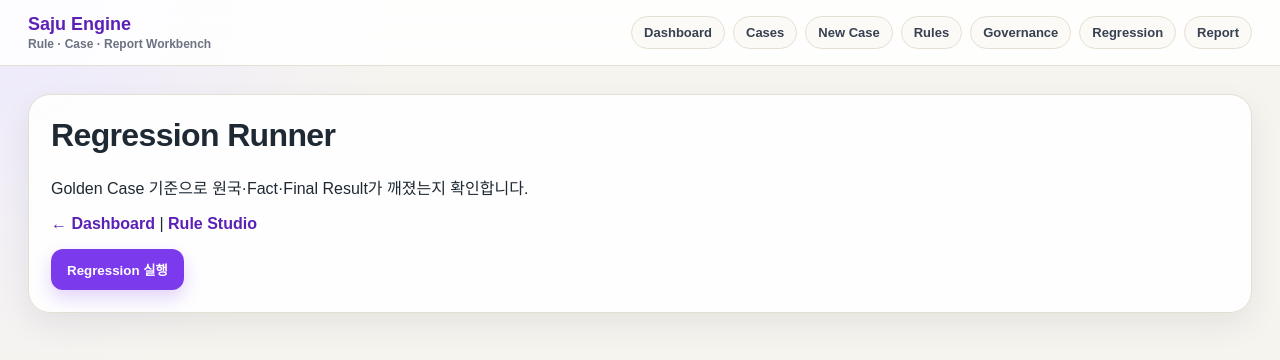
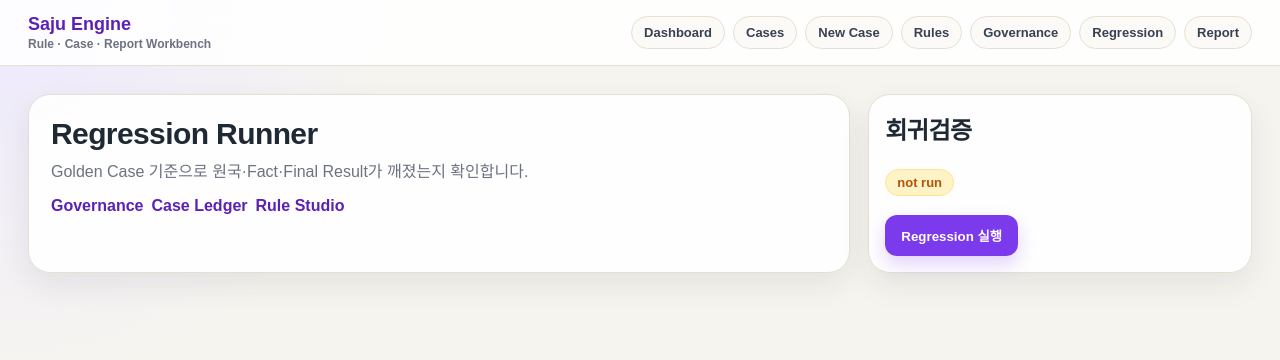
Before and after one commit to vujaderoom/sajuengine, a Next.js app in the folder frontend/: page /regressions in a window 1280 px wide. Shown: the top 360 px of the page. Built offline with nearby package versions, Linux system fonts and the light colour scheme.

Commit message:
Redesign regression runner UX

```diff
--- a/frontend/app/regressions/page.tsx
+++ b/frontend/app/regressions/page.tsx
@@ -3,28 +3,9 @@
 import Link from "next/link";
 import { useState } from "react";
 
-type CheckResult = {
-  path: string;
-  expected: unknown;
-  actual: unknown;
-  passed: boolean;
-};
-
-type CaseResult = {
-  id: string;
-  title: string;
-  status: string;
-  path: string;
-  passed: boolean;
-  checks: CheckResult[];
-};
-
-type RegressionResponse = {
-  total: number;
-  passed: number;
-  failed: number;
-  results: CaseResult[];
-};
+type CheckResult = { path: string; expected: unknown; actual: unknown; passed: boolean };
+type CaseResult = { id: string; title: string; status: string; path: string; passed: boolean; checks: CheckResult[] };
+type RegressionResponse = { total: number; passed: number; failed: number; results: CaseResult[] };
 
 export default function RegressionsPage() {
   const [data, setData] = useState<RegressionResponse | null>(null);
@@ -37,9 +18,7 @@ export default function RegressionsPage() {
     try {
       const res = await fetch("/api/regressions/run", { cache: "no-store" });
       const json = await res.json();
-      if (!res.ok) {
-        throw new Error(json?.message ?? `API error: ${res.status}`);
-      }
+      if (!res.ok) throw new Error(json?.message ?? `API error: ${res.status}`);
       setData(json);
     } catch (err) {
       setError(err instanceof Error ? err.message : "unknown error");
@@ -50,58 +29,54 @@ export default function RegressionsPage() {
 
   return (
     <main>
+      <section className="page-hero">
         <div className="card">
-        <h1>Regression Runner</h1>
-        <p>Golden Case 기준으로 원국·Fact·Final Result가 깨졌는지 확인합니다.</p>
-        <p>
-          <Link href="/dashboard">← Dashboard</Link>{" | "}
+          <h1 className="hero-title">Regression Runner</h1>
+          <p className="hero-subtitle">Golden Case 기준으로 원국·Fact·Final Result가 깨졌는지 확인합니다.</p>
+          <div className="summary-strip">
+            <Link href="/governance">Governance</Link>
+            <Link href="/cases">Case Ledger</Link>
             <Link href="/rules">Rule Studio</Link>
-        </p>
+          </div>
+        </div>
+        <div className="card compact">
+          <h2>회귀검증</h2>
+          <p><span className={`badge ${data?.failed === 0 ? "good" : data ? "bad" : "warn"}`}>{data ? (data.failed === 0 ? "all passed" : "failed") : "not run"}</span></p>
           <button onClick={runRegressions}>{loading ? "실행 중..." : "Regression 실행"}</button>
         </div>
+      </section>
 
-      {error && (
-        <div className="card">
-          <h2>Error</h2>
-          <p style={{ color: "#fca5a5" }}>{error}</p>
-        </div>
-      )}
+      {error && <div className="card"><h2>Error</h2><p style={{ color: "#b91c1c" }}>{error}</p></div>}
 
       {data && (
         <>
-          <div className="card">
-            <h2>Summary</h2>
-            <p>
-              <span className="badge">total: {data.total}</span>
-              <span className="badge">passed: {data.passed}</span>
-              <span className="badge">failed: {data.failed}</span>
-            </p>
-          </div>
-
+          <section className="grid-3">
+            <div className="metric"><div className="metric-label">Total</div><div className="metric-value">{data.total}</div></div>
+            <div className="metric"><div className="metric-label">Passed</div><div className="metric-value">{data.passed}</div></div>
+            <div className="metric"><div className="metric-label">Failed</div><div className="metric-value">{data.failed}</div></div>
+          </section>
+          <section className="grid">
             {data.results.map((result) => (
-            <div className="card" key={result.id}>
-              <h2>{result.id}</h2>
-              <p>{result.title}</p>
-              <p>
-                <span className="badge">status: {result.status}</span>
-                <span className="badge">passed: {String(result.passed)}</span>
-              </p>
-              <pre>{result.path}</pre>
-
-              <h3>Checks</h3>
+              <article className="card" key={result.id}>
+                <p><span className={`badge ${result.passed ? "good" : "bad"}`}>{result.passed ? "PASS" : "FAIL"}</span><span className="badge info">{result.status}</span></p>
+                <h2><Link href={`/cases/${encodeURIComponent(result.id)}`}>{result.id}</Link></h2>
+                <p className="muted">{result.title}</p>
+                <p><span className="badge">checks {result.checks.length}</span><span className="badge">path {result.path}</span></p>
+                <details open={!result.passed}>
+                  <summary>Checks</summary>
+                  <div className="grid">
                     {result.checks.map((check) => (
-                <div className="card" key={check.path}>
-                  <p>
-                    <strong>{check.path}</strong>
-                  </p>
-                  <p>
-                    <span className="badge">passed: {String(check.passed)}</span>
-                  </p>
-                  <pre>{JSON.stringify({ expected: check.expected, actual: check.actual }, null, 2)}</pre>
+                      <div className="metric" key={check.path}>
+                        <div className="metric-label">{check.path}</div>
+                        <p><span className={`badge ${check.passed ? "good" : "bad"}`}>{check.passed ? "PASS" : "FAIL"}</span></p>
+                        <details><summary>expected / actual</summary><pre>{JSON.stringify({ expected: check.expected, actual: check.actual }, null, 2)}</pre></details>
                       </div>
                     ))}
                   </div>
+                </details>
+              </article>
             ))}
+          </section>
         </>
       )}
     </main>
```
Lines whose indentation alone changed are shown as unchanged.
